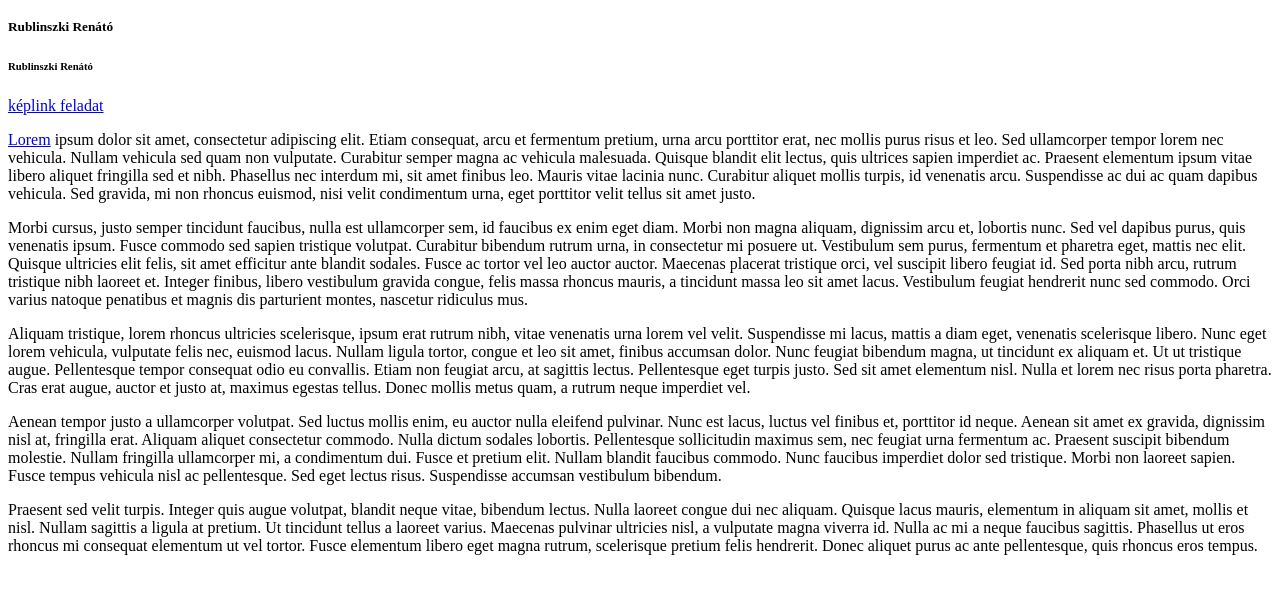
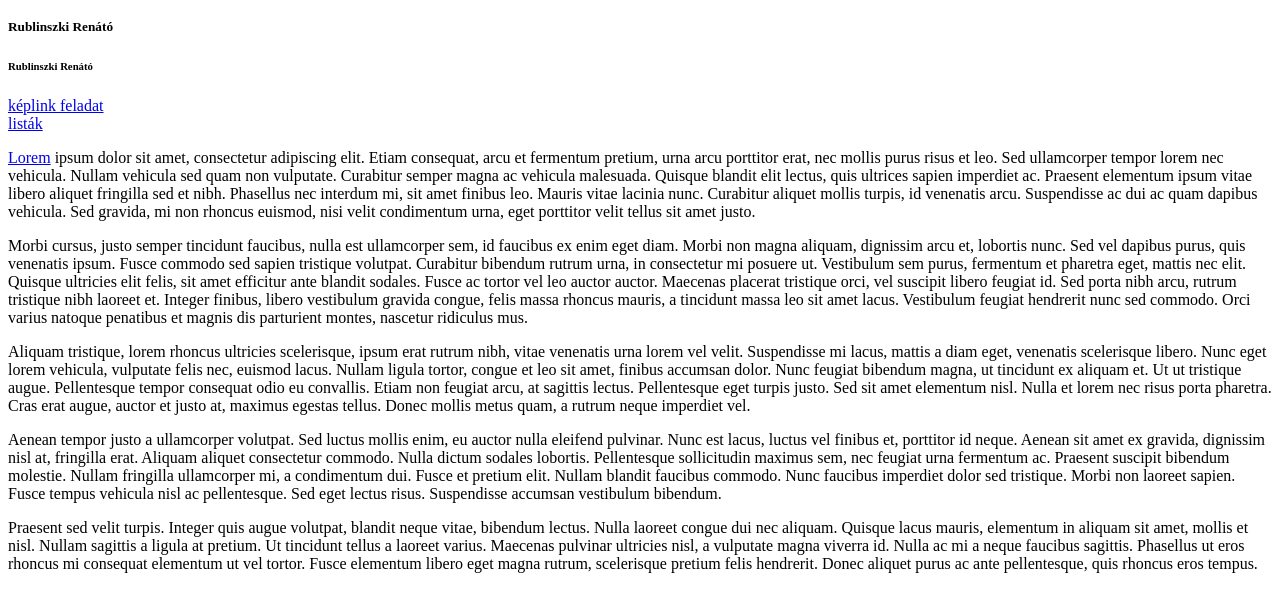
Before and after one commit to Renatovagyok/web, a plain HTML site: page index.html in a window 1280 px wide. Shown: the part 191-800 px from the top of the page. Drawn offline with Linux system fonts and the light colour scheme.

Commit message:
új listák.html

```diff
--- a/index.html
+++ b/index.html
@@ -16,6 +16,7 @@
     <h6>Rublinszki Renátó</h6>
     <a href="keplink.html">képlink feladat</a>
     <br>
+    <a href="új listák.html">listák</a>
 
 
     <p><a href="https://hu.lipsum.com/feed/html" target="_blank">Lorem</a> ipsum dolor sit amet, consectetur adipiscing elit. Etiam consequat, arcu et fermentum pretium, urna arcu porttitor erat, nec mollis purus risus et leo. Sed ullamcorper tempor lorem nec vehicula. Nullam vehicula sed quam non vulputate. Curabitur semper magna ac vehicula malesuada. Quisque blandit elit lectus, quis ultrices sapien imperdiet ac. Praesent elementum ipsum vitae libero aliquet fringilla sed et nibh. Phasellus nec interdum mi, sit amet finibus leo. Mauris vitae lacinia nunc. Curabitur aliquet mollis turpis, id venenatis arcu. Suspendisse ac dui ac quam dapibus vehicula. Sed gravida, mi non rhoncus euismod, nisi velit condimentum urna, eget porttitor velit tellus sit amet justo.</p>
```
